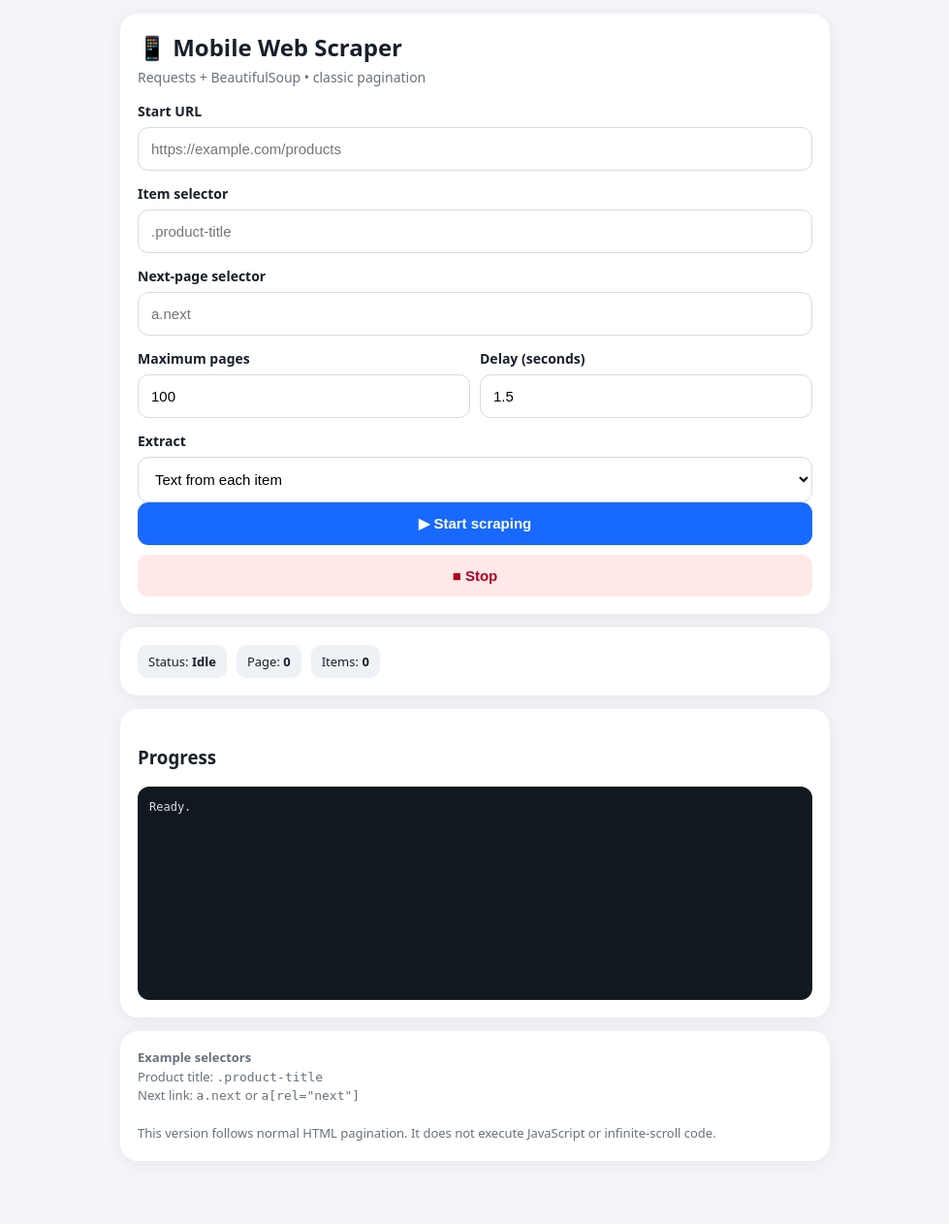
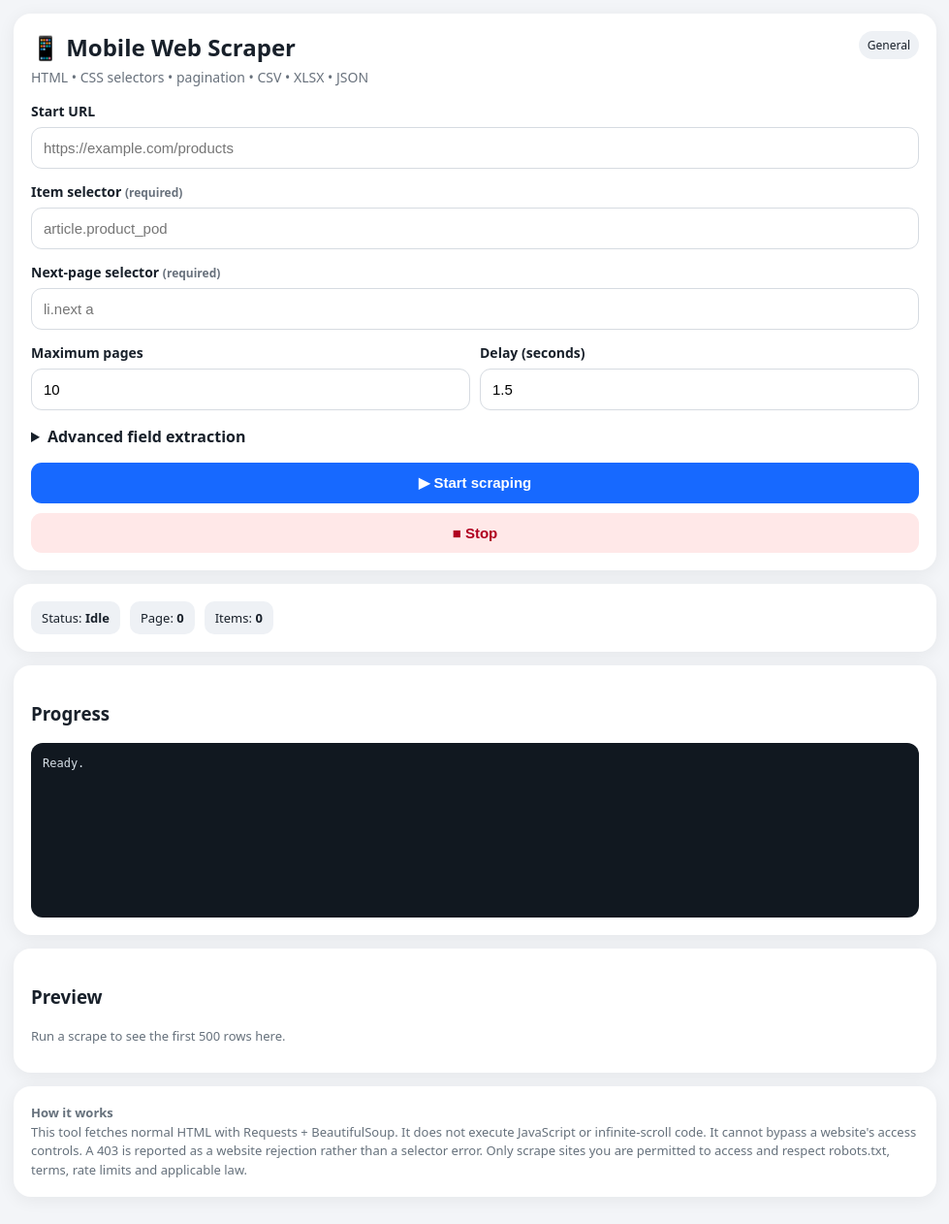
Before and after one commit to ahamedkaif139/mobile-web-scraper, a Flask app: page / in a window 1280 px wide. Shown: the whole page at 97% size, without its empty margins (150-1129 px from the left). Before the commit the page ends 1176 px from the top, so only its background shows below. Run offline with Flask 3, Linux system fonts and the light colour scheme.

Commit message:
Add files via upload

```diff
--- a/templates/index.html
+++ b/templates/index.html
@@ -7,69 +7,69 @@
 <style>
 *{box-sizing:border-box}
 body{margin:0;background:#f3f5f8;color:#18202a;font-family:system-ui,-apple-system,Segoe UI,Roboto,sans-serif}
-.container{width:min(760px,100%);margin:auto;padding:14px}
+.container{width:min(980px,100%);margin:auto;padding:14px}
 .card{background:white;border-radius:18px;padding:18px;margin-bottom:14px;box-shadow:0 3px 18px #00000010}
-h1{font-size:24px;margin:0 0 5px}
-.sub{color:#68717c;font-size:14px;margin-bottom:16px}
+h1{font-size:24px;margin:0 0 5px}.sub{color:#68717c;font-size:14px;margin-bottom:16px}
 label{display:block;font-weight:700;font-size:14px;margin:14px 0 7px}
-input,select{width:100%;padding:13px;border:1px solid #d6dbe1;border-radius:11px;font-size:15px;background:white}
+input,select{width:100%;padding:12px;border:1px solid #d6dbe1;border-radius:11px;font-size:15px;background:white}
 .row{display:grid;grid-template-columns:1fr 1fr;gap:10px}
-button{border:0;border-radius:11px;padding:13px 15px;font-size:15px;font-weight:700;cursor:pointer}
-.primary{background:#1769ff;color:white;width:100%}
-.danger{background:#ffe8e8;color:#b00020}
-.download{background:#e8f1ff;color:#0758d8;width:100%;margin-top:10px}
+button{border:0;border-radius:11px;padding:12px 15px;font-size:15px;font-weight:700;cursor:pointer}
+.primary{background:#1769ff;color:white;width:100%}.danger{background:#ffe8e8;color:#b00020;width:100%;margin-top:10px}
+.secondary{background:#eef2f7;color:#243040}.download{background:#e8f1ff;color:#0758d8;flex:1}
 button:disabled{opacity:.5}
-.status{display:flex;gap:10px;flex-wrap:wrap}
-.badge{background:#eef1f5;padding:8px 11px;border-radius:10px;font-size:13px}
-.running{background:#fff2cc}
-.done{background:#e7f7ed}
-.error{color:#b00020;background:#ffe8e8;padding:10px;border-radius:10px}
-#logs{background:#111820;color:#d7e0e8;border-radius:12px;padding:12px;height:220px;overflow:auto;font:12px/1.6 monospace;white-space:pre-wrap}
+.status{display:flex;gap:10px;flex-wrap:wrap}.badge{background:#eef1f5;padding:8px 11px;border-radius:10px;font-size:13px}
+.field{border:1px solid #e0e5ea;border-radius:14px;padding:12px;margin:10px 0;background:#fafbfd}
+.field-grid{display:grid;grid-template-columns:1.1fr 1.5fr 1fr 1fr auto;gap:8px;align-items:end}
+.small{font-size:12px;color:#68717c}.actions{display:flex;gap:8px;flex-wrap:wrap;margin-top:10px}
+.error{color:#b00020;background:#ffe8e8;padding:10px;border-radius:10px;margin-top:10px}
+#logs{background:#111820;color:#d7e0e8;border-radius:12px;padding:12px;height:180px;overflow:auto;font:12px/1.6 monospace;white-space:pre-wrap}
+.preview-wrap{overflow:auto;max-height:430px;border:1px solid #e0e5ea;border-radius:12px}
+table{border-collapse:collapse;width:100%;min-width:600px;font-size:13px}
+th,td{border-bottom:1px solid #e5e8eb;padding:9px;text-align:left;vertical-align:top}
+th{position:sticky;top:0;background:#f4f6f8}
 .help{font-size:13px;color:#66717c;line-height:1.5}
-@media(max-width:520px){.row{grid-template-columns:1fr}}
+.hidden{display:none}
+.theme-pill{float:right;font-size:12px;background:#eef1f5;padding:6px 9px;border-radius:999px}
+@media(max-width:700px){.field-grid{grid-template-columns:1fr 1fr}.field-grid .wide{grid-column:1/-1}.row{grid-template-columns:1fr}}
+@media(max-width:480px){.field-grid{grid-template-columns:1fr}.field-grid .wide{grid-column:auto}.actions button{width:100%}}
 </style>
 </head>
 <body>
 <div class="container">
-
 <div class="card">
+<span class="theme-pill" id="detectedTheme">General</span>
 <h1>📱 Mobile Web Scraper</h1>
-<div class="sub">Requests + BeautifulSoup • classic pagination</div>
+<div class="sub">HTML • CSS selectors • pagination • CSV • XLSX • JSON</div>
 
 <label>Start URL</label>
 <input id="url" type="url" placeholder="https://example.com/products">
 
-<label>Item selector</label>
-<input id="item" placeholder=".product-title">
+<label>Item selector <span class="small">(required)</span></label>
+<input id="item" placeholder="article.product_pod">
 
-<label>Next-page selector</label>
-<input id="next" placeholder="a.next">
+<label>Next-page selector <span class="small">(required)</span></label>
+<input id="next" placeholder="li.next a">
 
 <div class="row">
-<div>
-<label>Maximum pages</label>
-<input id="pages" type="number" value="100" min="1" max="1000">
-</div>
-<div>
-<label>Delay (seconds)</label>
-<input id="delay" type="number" value="1.5" min="0.5" max="60" step="0.1">
-</div>
+<div><label>Maximum pages</label><input id="pages" type="number" value="10" min="1" max="1000"></div>
+<div><label>Delay (seconds)</label><input id="delay" type="number" value="1.5" min="0.5" max="60" step="0.1"></div>
 </div>
 
-<label>Extract</label>
-<select id="mode">
-<option value="text">Text from each item</option>
-<option value="link">Link (href)</option>
-<option value="attribute">An HTML attribute</option>
-</select>
+<details style="margin-top:16px">
+<summary><b>Advanced field extraction</b></summary>
+<p class="small">If you add fields, each item becomes multiple CSV/XLSX/JSON columns. If you leave this empty, the original one-column text mode is used.</p>
+<div id="fields"></div>
+<div class="actions">
+<button class="secondary" onclick="addField()">＋ Add field</button>
+<button class="secondary" onclick="addRecipePreset()">🍳 Recipe preset</button>
+<button class="secondary" onclick="addProductPreset()">🛒 Product preset</button>
+</div>
+</details>
 
-<div id="attributeBox" style="display:none">
-<label>Attribute name</label>
-<input id="attribute" placeholder="data-id">
+<div style="margin-top:16px">
+<button id="start" class="primary" onclick="startScraping()">▶ Start scraping</button>
+<button id="stop" class="danger" onclick="stopScraping()">■ Stop</button>
 </div>
-
-<button id="start" class="primary" onclick="startScraping()">▶ Start scraping</button>
-<button id="stop" class="danger" onclick="stopScraping()" style="width:100%;margin-top:10px">■ Stop</button>
 </div>
 
 <div class="card">
@@ -84,96 +84,161 @@ button:disabled{opacity:.5}
 <h3>Progress</h3>
 <div id="logs">Ready.</div>
 <div id="error"></div>
-<a id="download" href="/download" style="display:none">
-<button class="download">⬇ Download output.csv</button>
-</a>
+</div>
+
+<div class="card">
+<h3>Preview</h3>
+<div id="previewHint" class="help">Run a scrape to see the first 500 rows here.</div>
+<div class="preview-wrap hidden" id="previewWrap"><table id="preview"></table></div>
+<div class="actions">
+<a id="csv" class="download hidden" href="/download.csv"><button class="download">⬇ CSV</button></a>
+<a id="xlsx" class="download hidden" href="/download.xlsx"><button class="download">⬇ XLSX</button></a>
+<a id="json" class="download hidden" href="/download.json"><button class="download">⬇ JSON</button></a>
+</div>
 </div>
 
 <div class="card help">
-<b>Example selectors</b><br>
-Product title: <code>.product-title</code><br>
-Next link: <code>a.next</code> or <code>a[rel="next"]</code><br><br>
-This version follows normal HTML pagination. It does not execute JavaScript or infinite-scroll code.
+<b>How it works</b><br>
+This tool fetches normal HTML with Requests + BeautifulSoup. It does not execute JavaScript or infinite-scroll code.
+It cannot bypass a website's access controls. A 403 is reported as a website rejection rather than a selector error.
+Only scrape sites you are permitted to access and respect robots.txt, terms, rate limits and applicable law.
 </div>
-
 </div>
 
 <script>
-const $ = id => document.getElementById(id);
-let timer = null;
+const $=id=>document.getElementById(id);
+let timer=null, fieldId=0;
 
-$("mode").addEventListener("change", () => {
-  $("attributeBox").style.display =
-    $("mode").value === "attribute" ? "block" : "none";
-});
+function modeOptions(selected="text"){
+  return [["text","Text"],["href","href / link"],["src","src"],["attribute","HTML attribute"],["html","Raw HTML"]]
+    .map(([v,t])=>`<option value="${v}" ${v===selected?"selected":""}>${t}</option>`).join("");
+}
+
+function addField(name="",selector="",mode="text",attribute=""){
+  fieldId++;
+  const div=document.createElement("div");
+  div.className="field";
+  div.dataset.id=fieldId;
+  div.innerHTML=`
+    <div class="field-grid">
+      <div><label>Field name</label><input class="fname" value="${escapeAttr(name)}" placeholder="Title"></div>
+      <div class="wide"><label>CSS selector</label><input class="fselector" value="${escapeAttr(selector)}" placeholder="h3 a"></div>
+      <div><label>Extract</label><select class="fmode" onchange="toggleAttr(this)">${modeOptions(mode)}</select></div>
+      <div class="fattr ${mode==="attribute"?"":"hidden"}"><label>Attribute</label><input class="fattribute" value="${escapeAttr(attribute)}" placeholder="data-id / alt"></div>
+      <button class="danger" style="width:auto;margin:0" onclick="this.closest('.field').remove()">Remove</button>
+    </div>`;
+  $("fields").appendChild(div);
+}
+
+function toggleAttr(sel){
+  const box=sel.closest(".field").querySelector(".fattr");
+  box.classList.toggle("hidden",sel.value!=="attribute");
+}
+
+function getFields(){
+  return [...document.querySelectorAll(".field")].map(x=>({
+    name:x.querySelector(".fname").value.trim(),
+    selector:x.querySelector(".fselector").value.trim(),
+    mode:x.querySelector(".fmode").value,
+    attribute:x.querySelector(".fattribute").value.trim()
+  })).filter(x=>x.name||x.selector);
+}
+
+function clearFields(){ $("fields").innerHTML=""; }
+
+function addProductPreset(){
+  clearFields();
+  addField("Title","h3 a","attribute","title");
+  addField("Price","p.price_color","text");
+  addField("Availability","p.instock.availability","text");
+  addField("Rating","p.star-rating","attribute","class");
+  addField("URL","h3 a","href");
+  addField("Image","img","src");
+}
+
+function addRecipePreset(){
+  clearFields();
+  addField("Recipe title","h1","text");
+  addField("Ingredients",".ingredient","text");
+  addField("Instructions",".instructions","text");
+  addField("Image","img","src");
+}
 
 async function startScraping(){
   $("error").innerHTML="";
-  $("download").style.display="none";
-
+  hideDownloads();
+  $("status").textContent="Starting";
   const payload={
     start_url:$("url").value.trim(),
     item_selector:$("item").value.trim(),
     next_selector:$("next").value.trim(),
     max_pages:Number($("pages").value),
     delay:Number($("delay").value),
-    field_mode:$("mode").value,
-    field_selector:$("attribute").value.trim()
+    fields:getFields()
   };
-
   try{
-    const r=await fetch("/start",{
-      method:"POST",
-      headers:{"Content-Type":"application/json"},
-      body:JSON.stringify(payload)
-    });
+    const r=await fetch("/start",{method:"POST",headers:{"Content-Type":"application/json"},body:JSON.stringify(payload)});
     const data=await r.json();
     if(!r.ok) throw new Error(data.error||"Could not start.");
-    $("download").style.display="none";
     poll();
-  }catch(e){
-    $("error").innerHTML='<div class="error">'+escapeHtml(e.message)+'</div>';
-  }
+  }catch(e){showError(e.message)}
 }
 
-async function stopScraping(){
-  await fetch("/stop",{method:"POST"});
-}
+async function stopScraping(){await fetch("/stop",{method:"POST"});}
 
-async function poll(){
+function poll(){
   clearInterval(timer);
-  await update();
+  update();
   timer=setInterval(update,1000);
 }
 
 async function update(){
   try{
-    const r=await fetch("/status");
-    const d=await r.json();
-
+    const r=await fetch("/status"),d=await r.json();
     $("status").textContent=d.running?"Running":"Idle";
     $("page").textContent=d.page;
     $("items").textContent=d.items;
-
     $("logs").textContent=(d.logs||[]).join("\n");
     $("logs").scrollTop=$("logs").scrollHeight;
-
-    if(d.error){
-      $("error").innerHTML='<div class="error">'+escapeHtml(d.error)+'</div>';
-    }
-
-    if(!d.running && d.items>0){
-      $("download").style.display="block";
+    if(d.error) showError(d.error);
+    if(!d.running){
+      clearInterval(timer);
+      if(d.items>0){showDownloads();renderPreview(d.columns||["Title"],d.results||[]);}
     }
   }catch(e){}
 }
 
-function escapeHtml(s){
-  return String(s).replace(/[&<>"']/g,m=>({
-    "&":"&amp;","<":"&lt;",">":"&gt;",
-    '"':"&quot;","'":"&#039;"
-  }[m]));
+function renderPreview(cols,rows){
+  $("previewHint").classList.add("hidden");
+  $("previewWrap").classList.remove("hidden");
+  const table=$("preview");
+  table.innerHTML="";
+  const tr=document.createElement("tr");
+  cols.forEach(c=>{const th=document.createElement("th");th.textContent=c;tr.appendChild(th)});
+  table.appendChild(tr);
+  rows.forEach(row=>{
+    const r=document.createElement("tr");
+    row.forEach(v=>{const td=document.createElement("td");td.textContent=v??"";r.appendChild(td)});
+    table.appendChild(r);
+  });
+  detectTheme(cols,rows);
 }
+
+function detectTheme(cols,rows){
+  const text=(cols||[]).join(" ").toLowerCase();
+  let theme="General";
+  if(/recipe|ingredient|instruction|serving|cook|prep/.test(text)) theme="🍳 Recipe";
+  else if(/price|product|stock|sku|brand/.test(text)) theme="🛒 Product";
+  else if(/article|author|published|headline/.test(text)) theme="📰 Article";
+  else if(/channel|subscriber|views|video/.test(text)) theme="▶ Channel";
+  $("detectedTheme").textContent=theme;
+}
+
+function showDownloads(){["csv","xlsx","json"].forEach(id=>$(id).classList.remove("hidden"))}
+function hideDownloads(){["csv","xlsx","json"].forEach(id=>$(id).classList.add("hidden"))}
+function showError(msg){$("error").innerHTML='<div class="error">'+escapeHtml(msg)+'</div>'}
+function escapeHtml(s){return String(s).replace(/[&<>"']/g,m=>({"&":"&amp;","<":"&lt;",">":"&gt;",'"':"&quot;","'":"&#039;"}[m]))}
+function escapeAttr(s){return escapeHtml(s).replace(/`/g,"&#096;")}
 </script>
 </body>
-  </html>
+</html>
```
